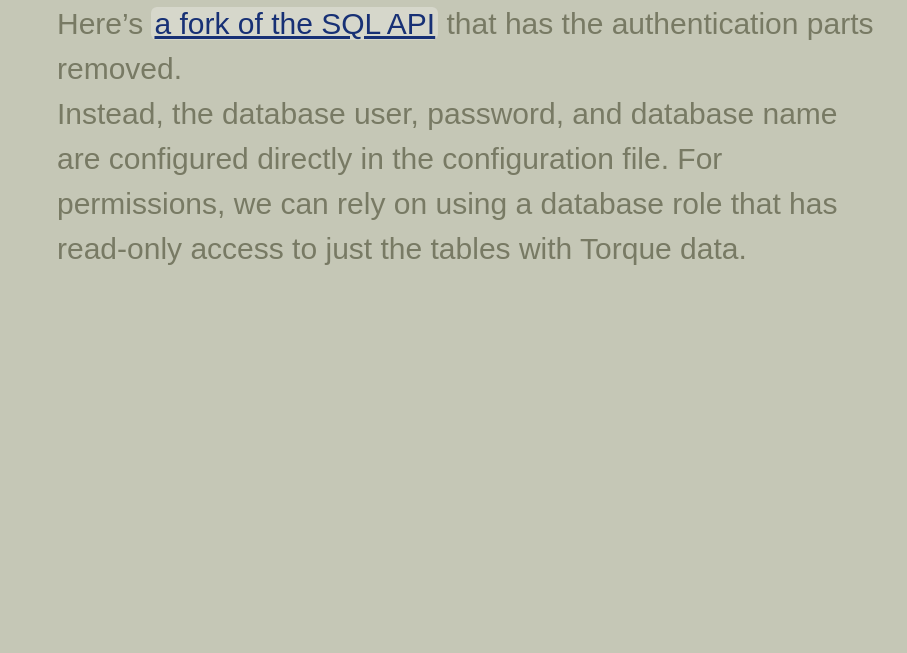
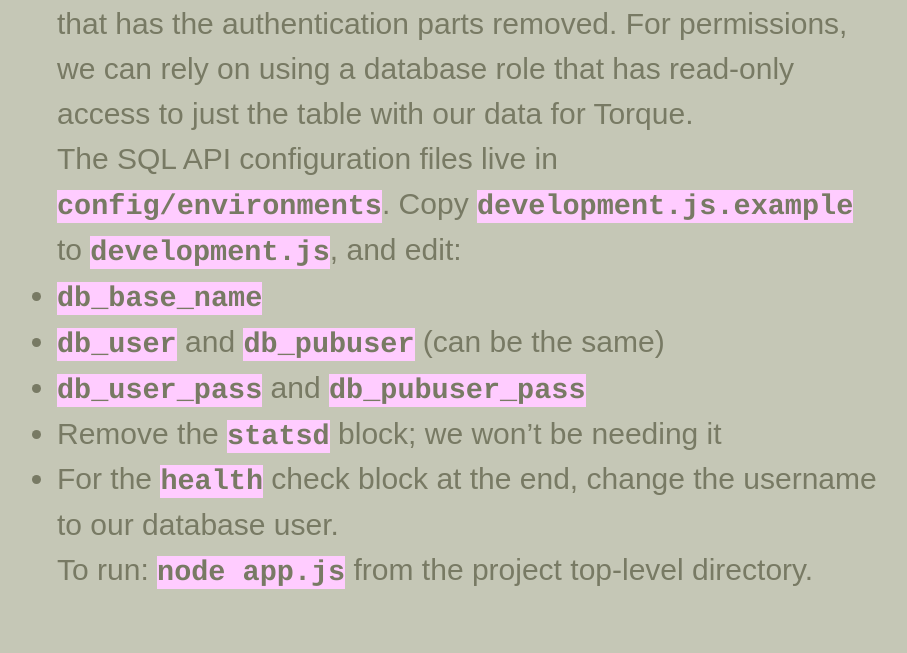
Before and after one commit to flibbertigibbet/torque-outside-cartodb-presentation, a Jekyll site: the page built from _posts/2015-4-5-sqlapi-setup.md, in a window 1280 px wide. Shown: the part 300-953 px from the top of the page, without its empty margins (173-1080 px from the left). Built offline with Jekyll 4.4.1, drawn with Linux system fonts in a browser that asks for light colours; Markdown is read by kramdown in place of the engine named in the settings; before the commit the page ends 900 px from its top, so only the background shows below that; some of the changed text lies outside the part shown; grey boxes are pictures that could not be loaded.

Commit message:
Add SQL API config

```diff
--- a/_posts/2015-4-5-sqlapi-setup.md
+++ b/_posts/2015-4-5-sqlapi-setup.md
@@ -13,9 +13,16 @@ data:
 # Setting up the SQL API #
 
 Once the SQL API is set up to operate without user credentials from Redis or user and database names
-from the subdomain, we're ready to go!
+from the subdomain, we're ready to go! Here's [a fork of the SQL API](https://github.com/flibbertigibbet/CartoDB-SQL-API) that has the authentication parts removed.  For permissions, we can rely on using
+a database role that has read-only access to just the table with our data for Torque.
 
-Here's [a fork of the SQL API](https://github.com/flibbertigibbet/CartoDB-SQL-API) that has the authentication parts removed.
+The SQL API configuration files live in `config/environments`. Copy `development.js.example` to
+`development.js`, and edit:
 
-Instead, the database user, password, and database name are configured directly in the configuration file.
-For permissions, we can rely on using a database role that has read-only access to just the tables with Torque data.
+* `db_base_name`
+* `db_user` and `db_pubuser` (can be the same)
+* `db_user_pass` and `db_pubuser_pass`
+* Remove the `statsd` block; we won't be needing it
+* For the `health` check block at the end, change the username to our database user.
+
+To run: `node app.js` from the project top-level directory.
```
